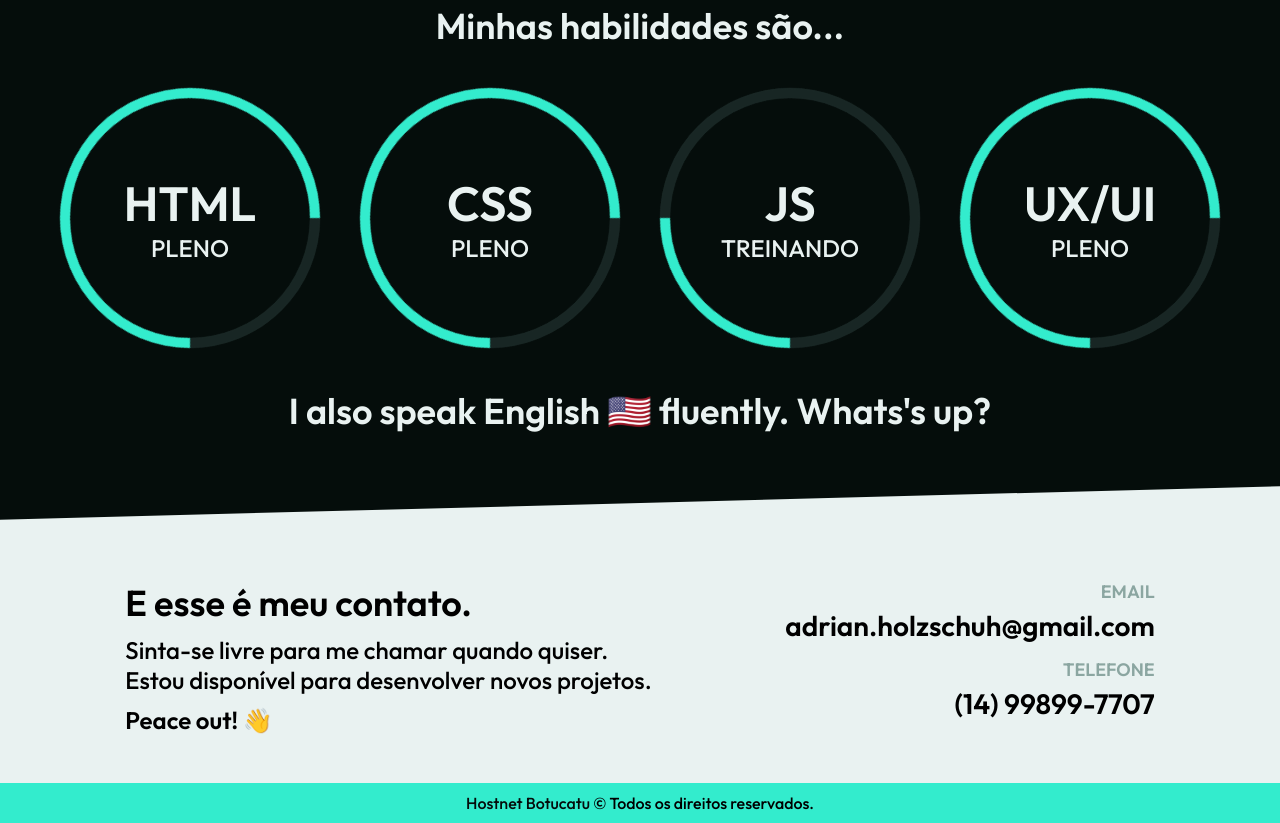
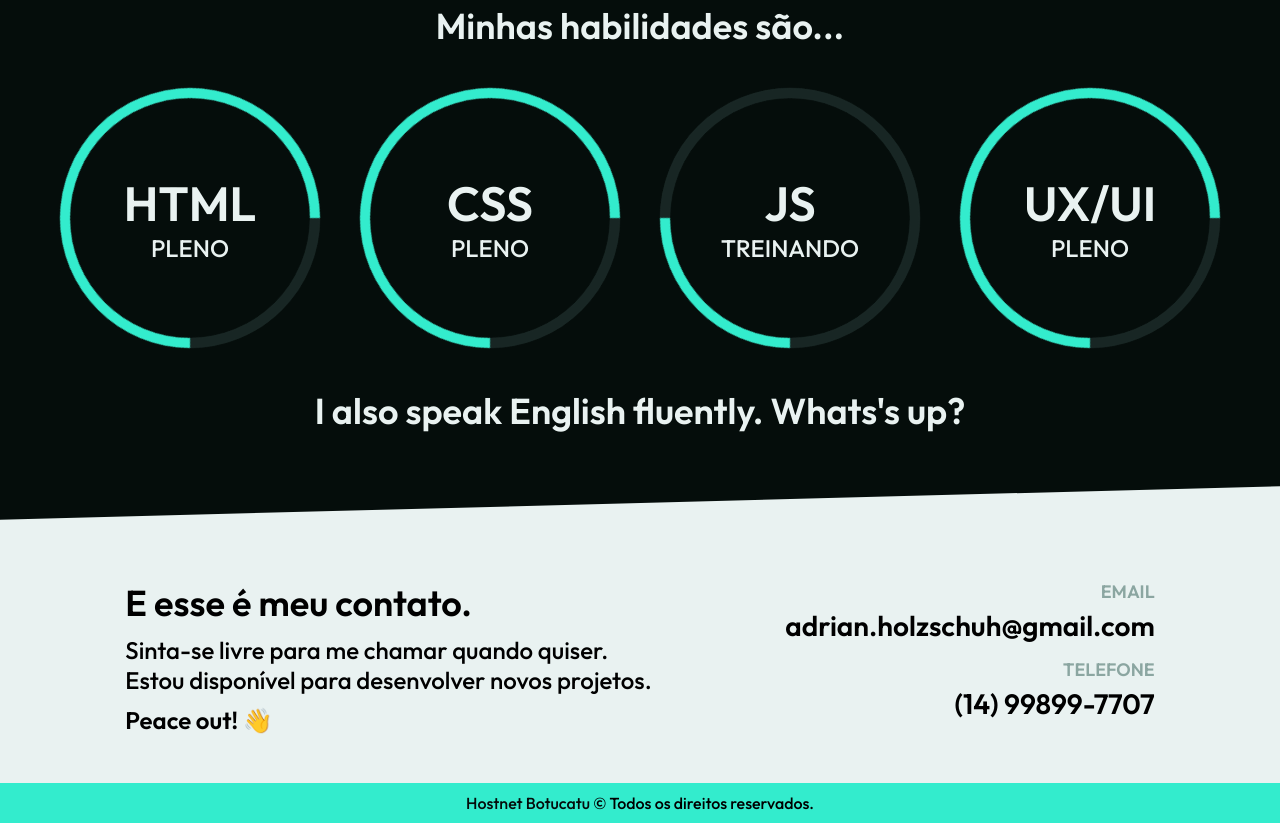
Before and after one commit to adrianholz/Portfolio, a plain HTML site: page index.html in a window 1280 px wide. Shown: the part 2020-2843 px from the top of the page. Drawn offline with Linux system fonts and the light colour scheme.

Commit message:
Update index.html

```diff
--- a/index.html
+++ b/index.html
@@ -185,7 +185,7 @@
         </div>
       </div>
     </div>
-    <p class="languages">I also speak English 🇺🇸 fluently. Whats's up?</p>
+    <p class="languages">I also speak English fluently. Whats's up?</p>
   </section>
 
   <section class="contact" id="contato">
```
